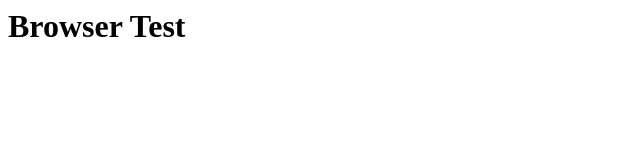
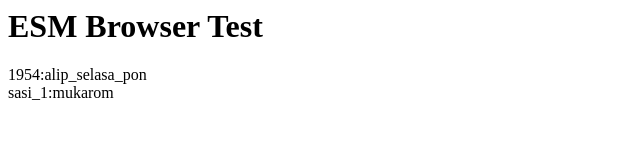
Before and after one commit to kalenderjawa/pustaka, a website: page examples/index.html in a window 1280 px wide. Shown: the whole page, without its empty margins (0-640 px from the left). Drawn offline with Linux system fonts and the light colour scheme; files whose address does not match are found by name.

Commit message:
Update index.html untuk testing Pustaka di browser esm

```diff
--- a/examples/index.html
+++ b/examples/index.html
@@ -5,11 +5,22 @@
     <title>Test Kalender Jawa Browser ESM version</title>
   </head>
   <body>
-    <h1>Browser Test</h1>
-    <div id="app"></div>
+    <h1>ESM Browser Test</h1>
+    <div id="tahun"></div>
+    <div id="sasi"></div>
     <script type="module">
       import * as KalenderJawa from "/kalenderjawa.min.js";
-      console.log(KalenderJawa);
+
+      const thun = 1954;
+
+      KalenderJawa.cariKurupTahunJawa(1954).then((d) => {
+        document.getElementById(
+          "tahun"
+        ).innerHTML = `${thun}:${d.kurup.taun}_${d.kurup.dinten.dino}_${d.kurup.pasaran.pasaran}`;
+      });
+
+      let s = KalenderJawa.araningSasi;
+      document.getElementById("sasi").innerHTML = `sasi_1:${s[0].wulan}`;
     </script>
   </body>
 </html>
```
